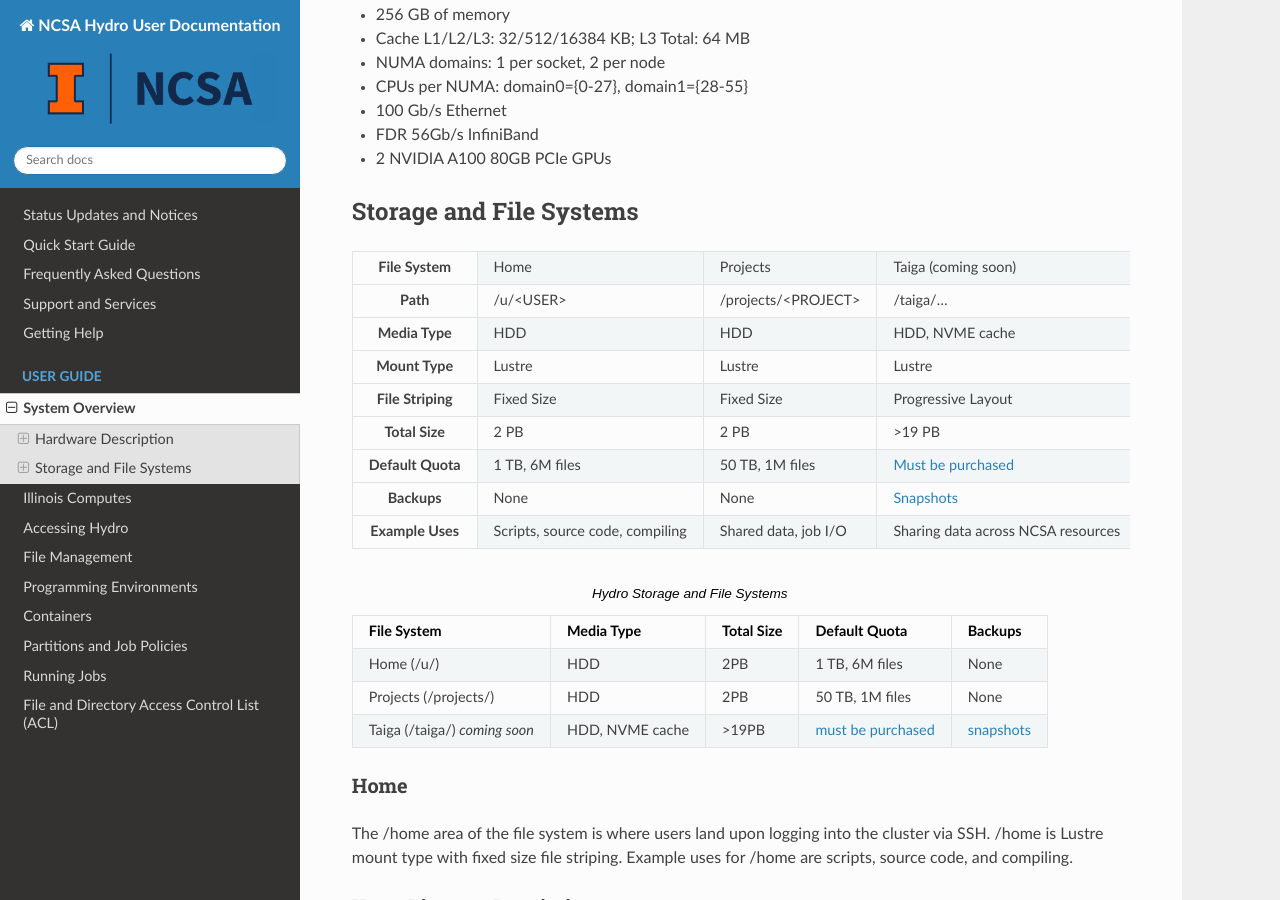
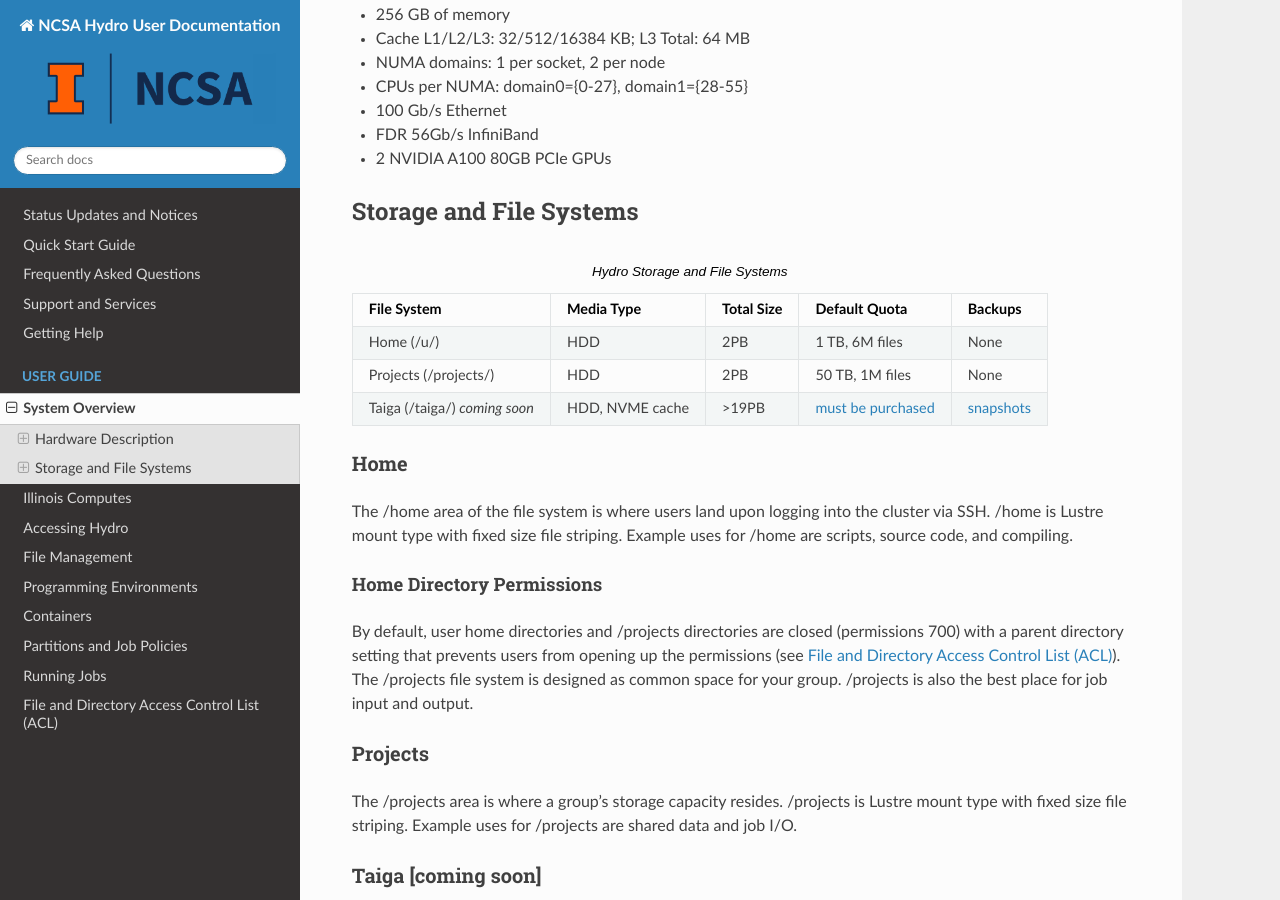
Before and after one commit to ncsa/hydro_documentation, a Sphinx documentation site: the page built from docs/source/user-guide/system-description.rst, in a window 1280 px wide and 900 px high, scrolled down 1705 px. Built offline with Sphinx 7.4.7 and the Read the Docs theme 2.0.0, drawn with Linux system fonts in a browser that asks for light colours.

```diff
--- a/docs/source/user-guide/system-description.rst
+++ b/docs/source/user-guide/system-description.rst
@@ -94,46 +94,6 @@
 Storage and File Systems
 -------------------------
 
-.. list-table::
-   :stub-columns: 1
-
-   * - File System
-     - Home
-     - Projects
-     - Taiga (coming soon)
-   * - Path
-     - /u/<USER>
-     - /projects/<PROJECT>
-     - /taiga/...
-   * - Media Type
-     - HDD
-     - HDD
-     - HDD, NVME cache
-   * - Mount Type
-     - Lustre
-     - Lustre
-     - Lustre
-   * - File Striping
-     - Fixed Size
-     - Fixed Size
-     - Progressive Layout
-   * - Total Size
-     - 2 PB
-     - 2 PB
-     - >19 PB
-   * - Default Quota
-     - 1 TB, 6M files
-     - 50 TB, 1M files
-     - `Must be purchased <https://wiki.ncsa.illinois.edu/display/TG/>`_
-   * - Backups
-     - None
-     - None
-     - `Snapshots <https://wiki.ncsa.illinois.edu/display/TG/Taiga+User+Guide#TaigaUserGuide-DataRecovery)>`_
-   * - Example Uses
-     - Scripts, source code, compiling
-     - Shared data, job I/O
-     - Sharing data across NCSA resources
-
 .. table:: Hydro Storage and File Systems
 
    +------------------------------+-----------------+-----------+---------------------+-------------+
```
